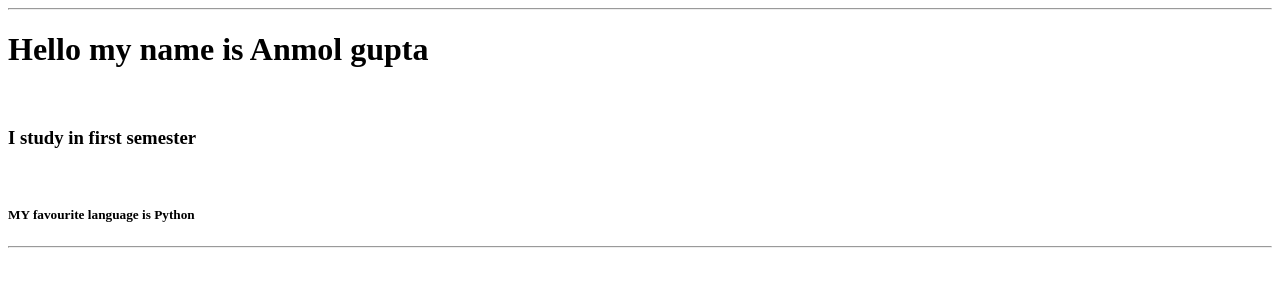
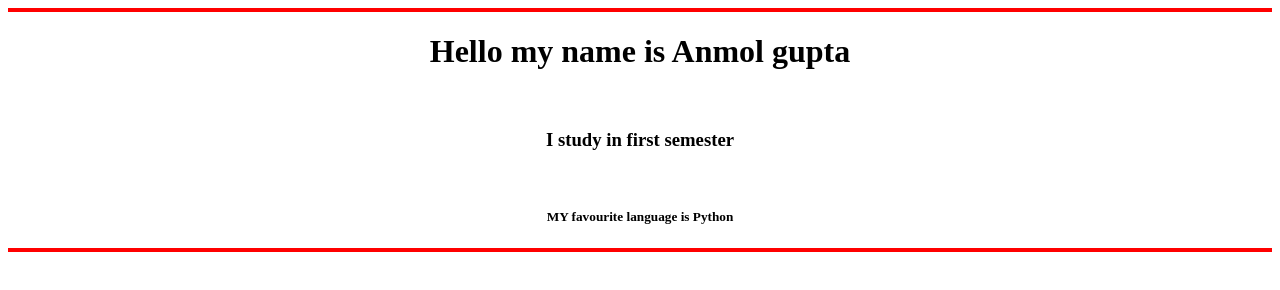
Before and after one commit to Anmol2999/Web_development, a plain HTML site: page HTML_PRACTICE/heading.html in a window 1280 px wide. Drawn offline with Linux system fonts and the light colour scheme.

Commit message:
file has been modified

```diff
--- a/HTML_PRACTICE/heading.html
+++ b/HTML_PRACTICE/heading.html
@@ -7,12 +7,14 @@
     <title>Document</title>
 </head>
 <body>
-    <hr>
-    <h1>Hello my name is Anmol gupta</h1>
+    <center>
+    <hr noshade color="red" size="4">
+    <h1> Hello my name is Anmol gupta</h1>
     <br>
     <h3>I study in first semester</h3>
     <br>
     <h5>MY favourite language is Python</h5>
-    <hr>
+    <hr noshade color="red" size="4">
+    </center>
 </body>
 </html>
```
